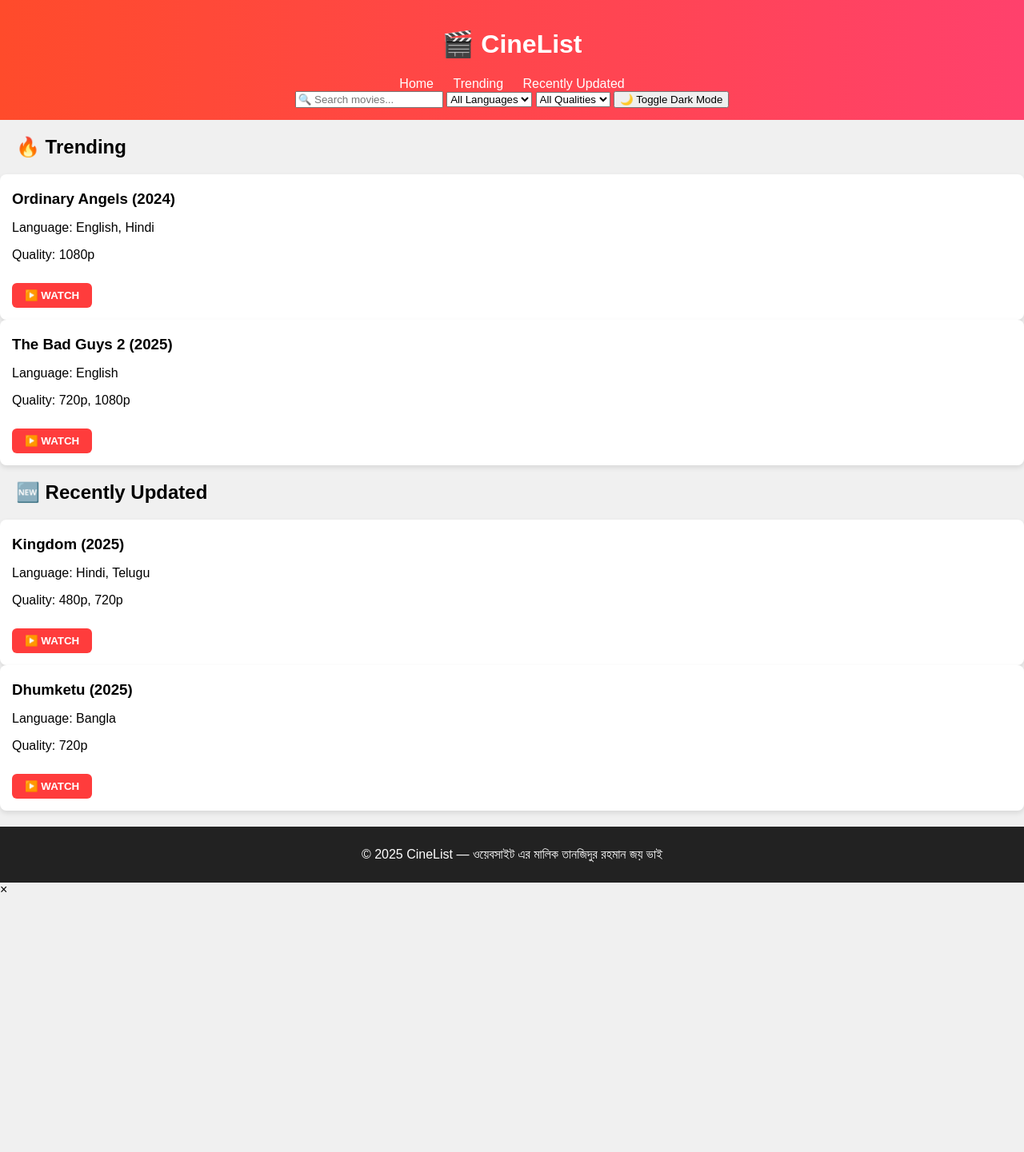
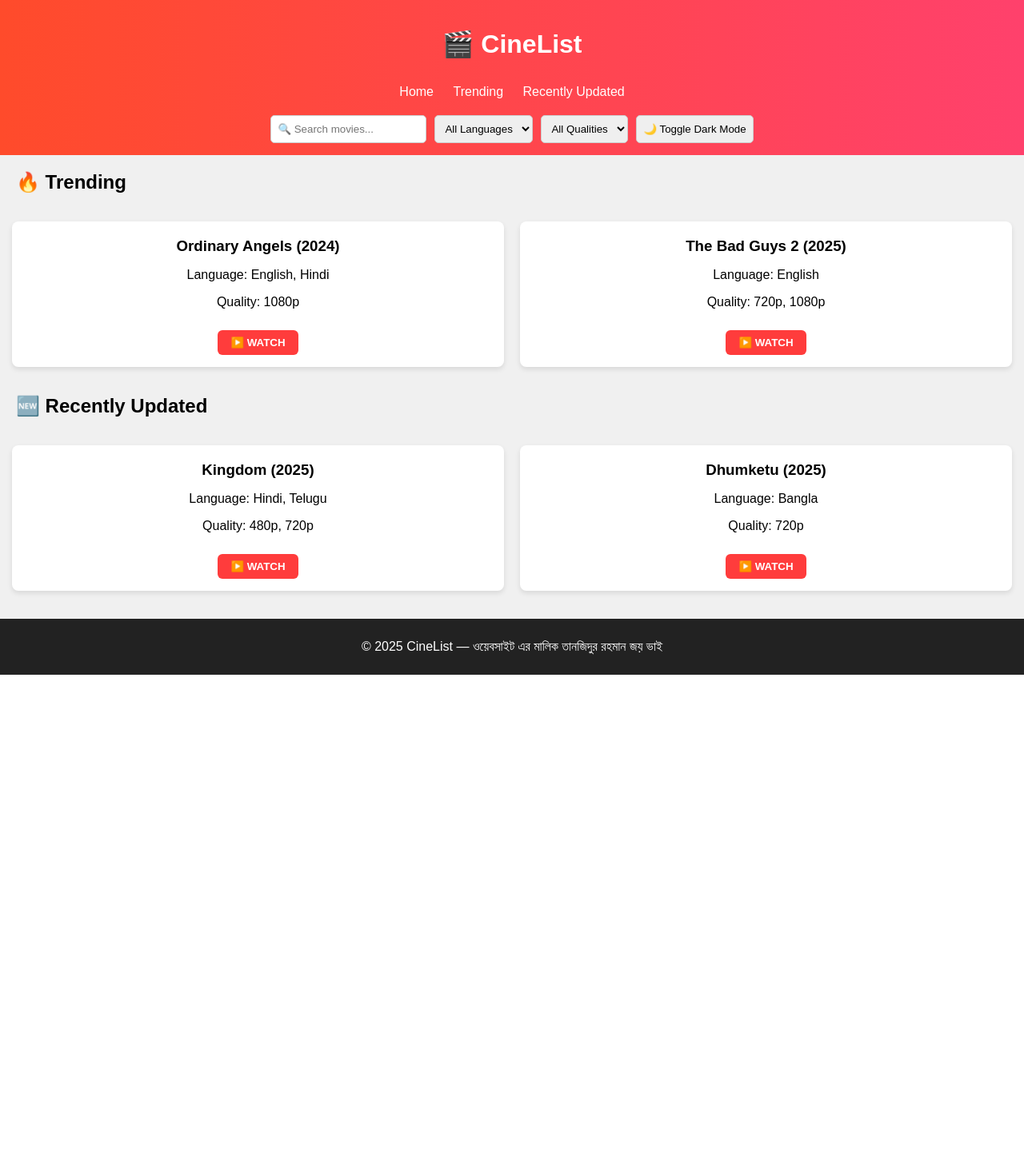
Before and after one commit to zxoou-media/Cinelist, a Flask app: page / in a window 1280 px wide. Shown: the whole page at 80% size. After the commit the page ends 844 px from the top, so only its background shows below. Run offline with Flask 3, Linux system fonts and the light colour scheme.

Commit message:
Update style.css

```diff
--- a/cinelist/static/style.css
+++ b/cinelist/static/style.css
@@ -1,45 +1,81 @@
+/* Base Styles */
 body {
   font-family: Arial, sans-serif;
   background: #f0f0f0;
   margin: 0;
   padding: 0;
 }
+
+h2 {
+  margin: 20px;
+}
+
+/* Header Styles */
 header {
   background: linear-gradient(90deg, #ff4b2b, #ff416c);
   color: #fff;
   padding: 15px;
   text-align: center;
+  display: flex;
+  flex-direction: column;
+  align-items: center;
+  gap: 10px;
+  flex-wrap: wrap;
 }
+
+header nav {
+  margin-bottom: 10px;
+}
+
 header nav a {
   color: #fff;
   margin: 0 10px;
   text-decoration: none;
 }
-h2 {
-  margin: 20px;
+
+.filter-bar {
+  display: flex;
+  gap: 10px;
+  flex-wrap: wrap;
+  justify-content: center;
 }
-.movie-grid {
+
+input, select, button {
+  padding: 8px;
+  border-radius: 5px;
+  border: 1px solid #ccc;
+}
+
+/* Movie Grid Styles */
+.movie-grid,
+.movie-list {
   display: grid;
-  grid-template-columns: repeat(auto-fit, minmax(250px, 1fr));
-  gap: 15px;
+  grid-template-columns: repeat(auto-fit, minmax(220px, 1fr));
+  gap: 20px;
   padding: 15px;
 }
+
 .movie-card {
   background: #fff;
   padding: 15px;
   border-radius: 8px;
   box-shadow: 0 3px 6px rgba(0,0,0,0.1);
+  text-align: center;
 }
+
 .movie-card h3 {
   margin: 5px 0;
 }
-footer {
-  text-align: center;
-  background: #222;
-  color: #fff;
-  padding: 10px;
-  margin-top: 20px;
+
+.movie-card img.poster {
+  width: 100%;
+  height: auto;
+  border-radius: 6px;
+  margin-bottom: 10px;
+  box-shadow: 0 2px 5px rgba(0,0,0,0.2);
 }
+
+/* Watch Button */
 .watch-btn {
   background-color: #ff3c3c;
   color: white;
@@ -55,3 +91,63 @@ footer {
 .watch-btn:hover {
   background-color: #e60000;
 }
+
+/* Footer */
+footer {
+  text-align: center;
+  background: #222;
+  color: #fff;
+  padding: 10px;
+  margin-top: 20px;
+}
+
+/* Dark Mode */
+body.dark {
+  background-color: #121212;
+  color: #f0f0f0;
+}
+
+body.dark header {
+  background: linear-gradient(90deg, #333, #555);
+}
+
+.dark .movie-card {
+  background-color: #1e1e1e;
+  color: #fff;
+}
+
+.dark input,
+.dark select,
+.dark button {
+  background-color: #333;
+  color: #fff;
+  border: 1px solid #555;
+}
+
+/* Modal */
+.modal {
+  display: none;
+  position: fixed;
+  top: 0; left: 0;
+  width: 100%; height: 100%;
+  background: rgba(0,0,0,0.8);
+  justify-content: center;
+  align-items: center;
+  z-index: 999;
+}
+
+.modal-content {
+  background: #fff;
+  padding: 20px;
+  border-radius: 8px;
+  position: relative;
+  max-width: 600px;
+  width: 90%;
+}
+
+#close-modal {
+  position: absolute;
+  top: 10px; right: 15px;
+  cursor: pointer;
+  font-size: 24px;
+}
```
